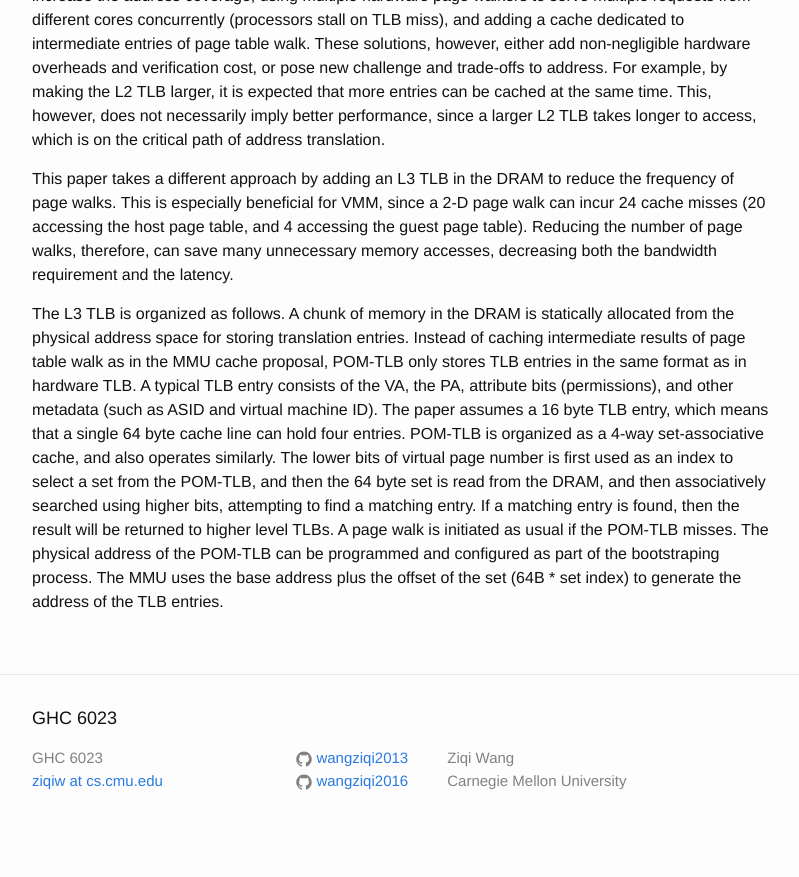
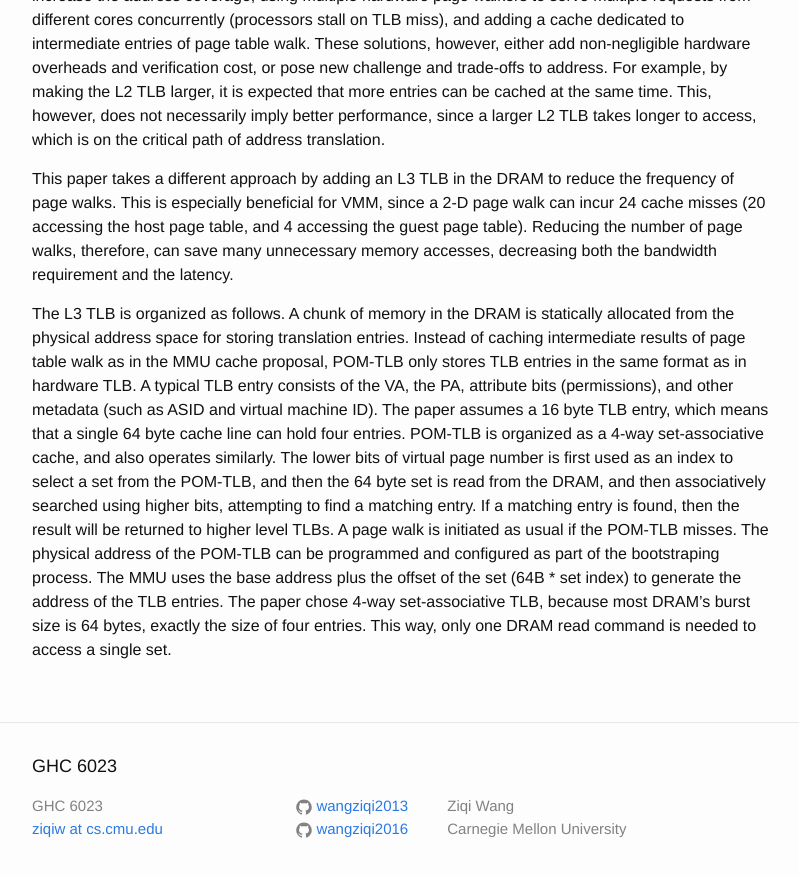
Before and after one commit to wangziqi2013/wangziqi2013.github.io, a Jekyll site: the page built from _posts/2019-08-19-pom-tlb.markdown, in a window 1280 px wide and 900 px high, scrolled down 646 px. Shown: the top 877 px of the window, without its empty margins (238-1037 px from the left). Built offline with Jekyll 4.4.1, drawn with Linux system fonts in a browser that asks for light colours; before the commit the page ends 1498 px from its top, so only the background shows below that.

Commit message:
Adding line size choice

```diff
--- a/_posts/2019-08-19-pom-tlb.markdown
+++ b/_posts/2019-08-19-pom-tlb.markdown
@@ -38,4 +38,5 @@ the POM-TLB, and then the 64 byte set is read from the DRAM, and then associativ
 to find a matching entry. If a matching entry is found, then the result will be returned to higher level TLBs. A page
 walk is initiated as usual if the POM-TLB misses. The physical address of the POM-TLB can be programmed and configured
 as part of the bootstraping process. The MMU uses the base address plus the offset of the set (64B * set index) to generate
-the address of the TLB entries.
+the address of the TLB entries. The paper chose 4-way set-associative TLB, because most DRAM's burst size is 64 bytes,
+exactly the size of four entries. This way, only one DRAM read command is needed to access a single set.
```
